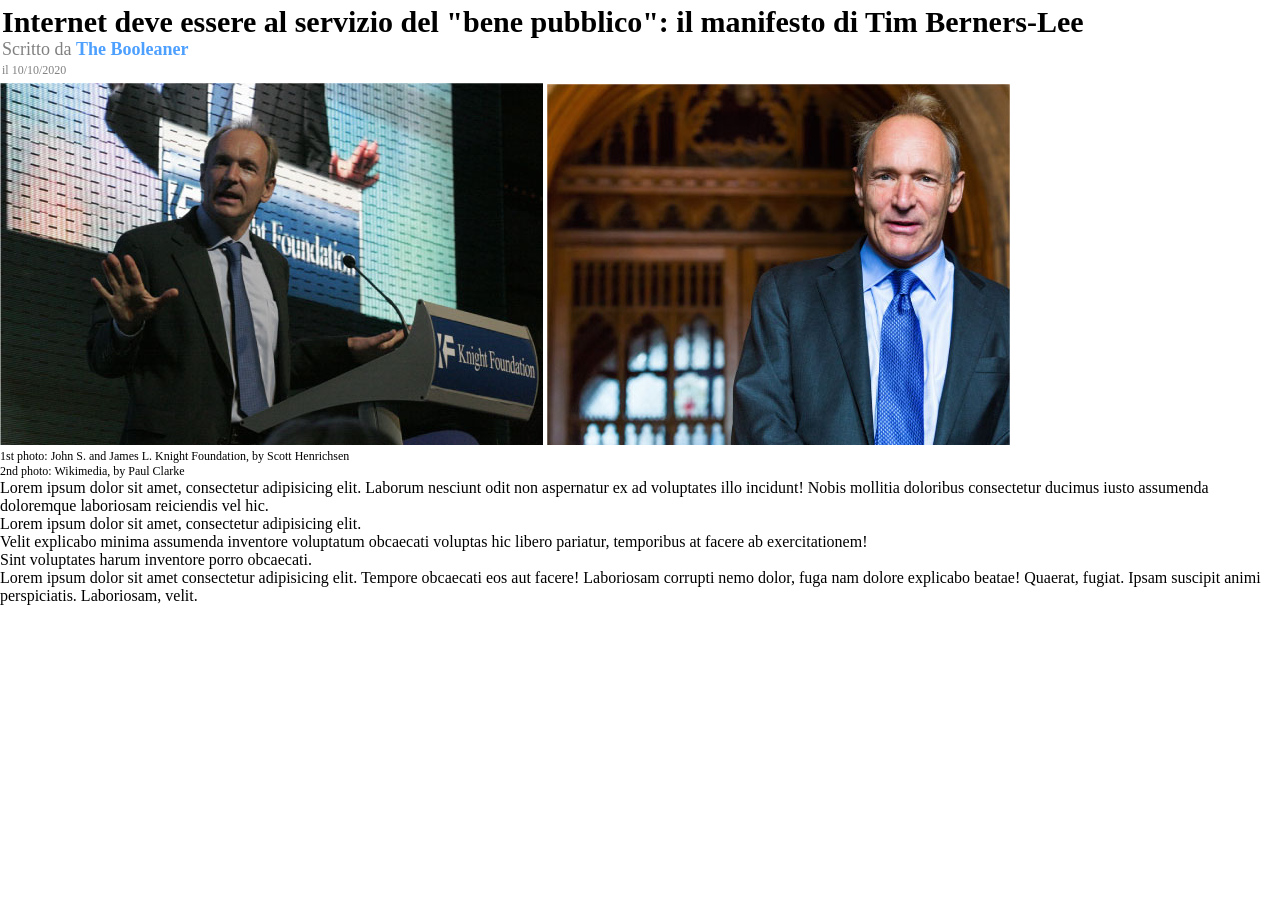
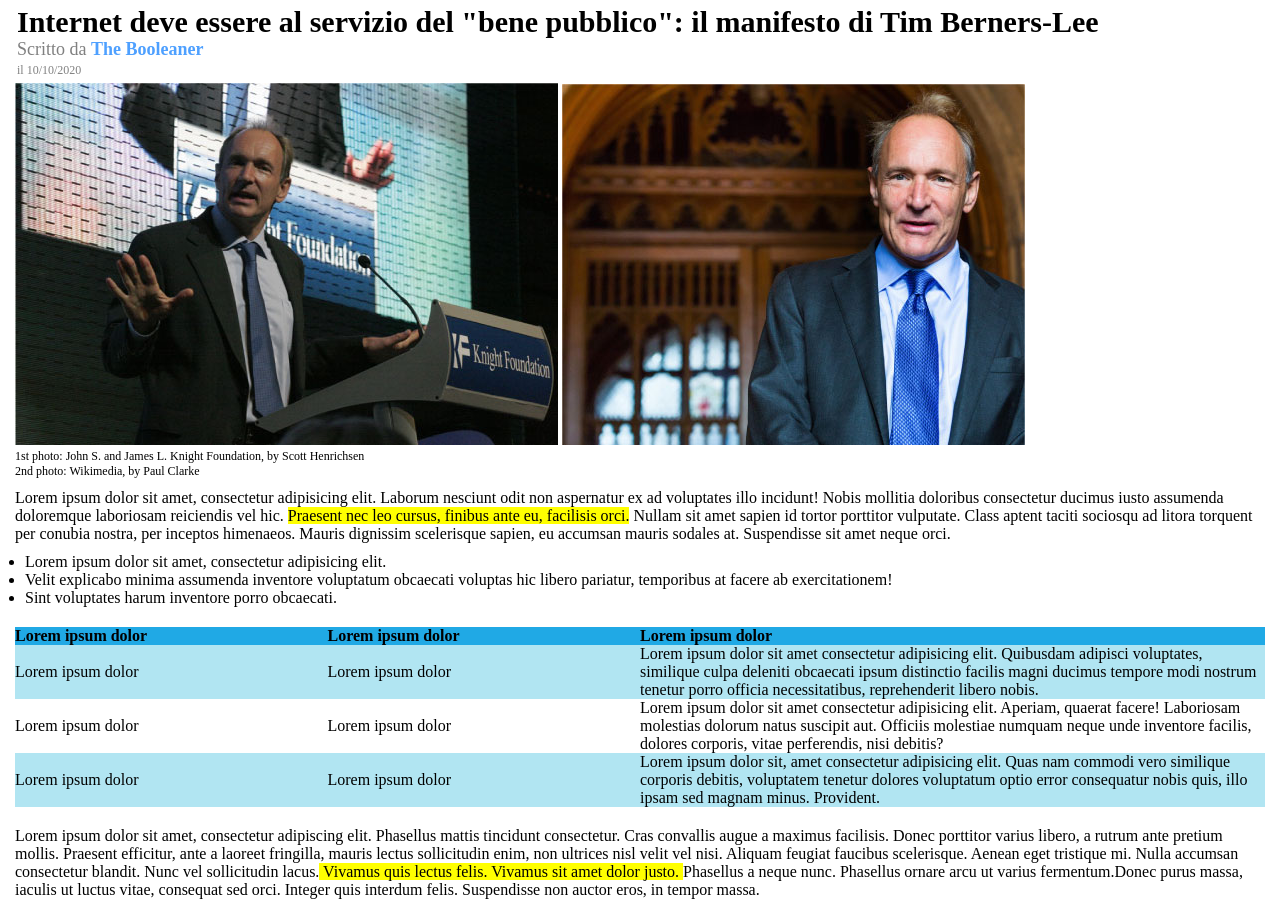
Before and after one commit to FedericaSidoti/html-css-booleaner, a plain HTML site: page index.html in a window 1280 px wide. Shown: the part 50-959 px from the top of the page. Before the commit the page ends 800 px from the top, so only its background shows below. Drawn offline with Linux system fonts and the light colour scheme.

Commit message:
ADD- section:table

```diff
--- a/css/style.css
+++ b/css/style.css
@@ -4,6 +4,9 @@
     box-sizing: border-box;
 }
 
+main{
+    margin: 0 15px 0 15px;
+}
 /* Header della pagina*/
 .header {
     background-color: #4ea0ff;
@@ -45,6 +48,43 @@ color: #4ea0ff;
 
 /*Stile della Figure*/
 
+figure {
+    margin-bottom: 10px;
+}
+
 .caption {
     font-size: 12px;
 }
+
+/*Stile dell'articolo*/
+section {
+    margin-bottom: 10px;
+}
+
+ul{
+    margin: 0px 10px 0px 10px;
+}
+
+.highlight {
+    background-color: yellow;
+}
+
+/*Stile tabella*/
+table{
+    width: 100%;
+    text-align: left;
+    border-collapse: collapse;
+    margin: 20px 0px 20px 0px;
+}
+
+.col-c {
+    width: 50%;
+}
+
+.h-row{
+    background-color: #20a9e5;
+}
+
+.blue-row {
+    background-color: #b1e5f2;
+}
--- a/index.html
+++ b/index.html
@@ -27,7 +27,7 @@
                 </figcaption>
             </figure>
             <section>
-                <p> Lorem ipsum dolor sit amet, consectetur adipisicing elit. Laborum nesciunt odit non aspernatur ex ad voluptates illo incidunt! Nobis mollitia doloribus consectetur ducimus iusto assumenda doloremque laboriosam reiciendis vel hic.</p>
+                <p> Lorem ipsum dolor sit amet, consectetur adipisicing elit. Laborum nesciunt odit non aspernatur ex ad voluptates illo incidunt! Nobis mollitia doloribus consectetur ducimus iusto assumenda doloremque laboriosam reiciendis vel hic. <span class="highlight">Praesent nec leo cursus, finibus ante eu, facilisis orci.</span> Nullam sit amet sapien id tortor porttitor vulputate. Class aptent taciti sociosqu ad litora torquent per conubia nostra, per inceptos himenaeos. Mauris dignissim scelerisque sapien, eu accumsan mauris sodales at. Suspendisse sit amet neque orci. </p>
             </section>
             <section id="list">
                 <ul>
@@ -40,10 +40,39 @@
                 </ul>
             </section>
             <section id="table">
-                <table></table>
+                <table>
+                    <colgroup>
+                        <col span="2">
+                        <col span="1" class="col-c">
+                    </colgroup>
+                    <thead>
+                        <tr class="h-row">
+                            <th>Lorem ipsum dolor</th>
+                            <th>Lorem ipsum dolor</th>
+                            <th>Lorem ipsum dolor</th>
+                        </tr>
+                    </thead>
+                    <tbody>
+                        <tr class="blue-row">
+                            <td>Lorem ipsum dolor</td>
+                            <td>Lorem ipsum dolor</td>
+                            <td> Lorem ipsum dolor sit amet consectetur adipisicing elit. Quibusdam adipisci voluptates, similique culpa deleniti obcaecati ipsum distinctio facilis magni ducimus tempore modi nostrum tenetur porro officia necessitatibus, reprehenderit libero nobis.</td>
+                        </tr>
+                        <tr class="row">
+                            <td>Lorem ipsum dolor</td>
+                            <td>Lorem ipsum dolor</td>
+                            <td> Lorem ipsum dolor sit amet consectetur adipisicing elit. Aperiam, quaerat facere! Laboriosam molestias dolorum natus suscipit aut. Officiis molestiae numquam neque unde inventore facilis, dolores corporis, vitae perferendis, nisi debitis?</td>
+                        </tr>
+                        <tr class="blue-row">
+                            <td>Lorem ipsum dolor</td>
+                            <td>Lorem ipsum dolor</td>
+                            <td>Lorem ipsum dolor sit, amet consectetur adipisicing elit. Quas nam commodi vero similique corporis debitis, voluptatem tenetur dolores voluptatum optio error consequatur nobis quis, illo ipsam sed magnam minus. Provident.</td>
+                        </tr>
+                    </tbody>
+                </table>
             </section>
             <section>
-                <p>Lorem ipsum dolor sit amet consectetur adipisicing elit. Tempore obcaecati eos aut facere! Laboriosam corrupti nemo dolor, fuga nam dolore explicabo beatae! Quaerat, fugiat. Ipsam suscipit animi perspiciatis. Laboriosam, velit.</p>
+                <p>Lorem ipsum dolor sit amet, consectetur adipiscing elit. Phasellus mattis tincidunt consectetur. Cras convallis augue a maximus facilisis. Donec porttitor varius libero, a rutrum ante pretium mollis. Praesent efficitur, ante a laoreet fringilla, mauris lectus sollicitudin enim, non ultrices nisl velit vel nisi. Aliquam feugiat faucibus scelerisque. Aenean eget tristique mi. Nulla accumsan consectetur blandit. Nunc vel sollicitudin lacus.<span class="highlight"> Vivamus quis lectus felis. Vivamus sit amet dolor justo. </span> Phasellus a neque nunc. Phasellus ornare arcu ut varius fermentum.Donec purus massa, iaculis ut luctus vitae, consequat sed orci. Integer quis interdum felis. Suspendisse non auctor eros, in tempor massa.</p>
             </section>
             <footer>
                 <p></p>
```
